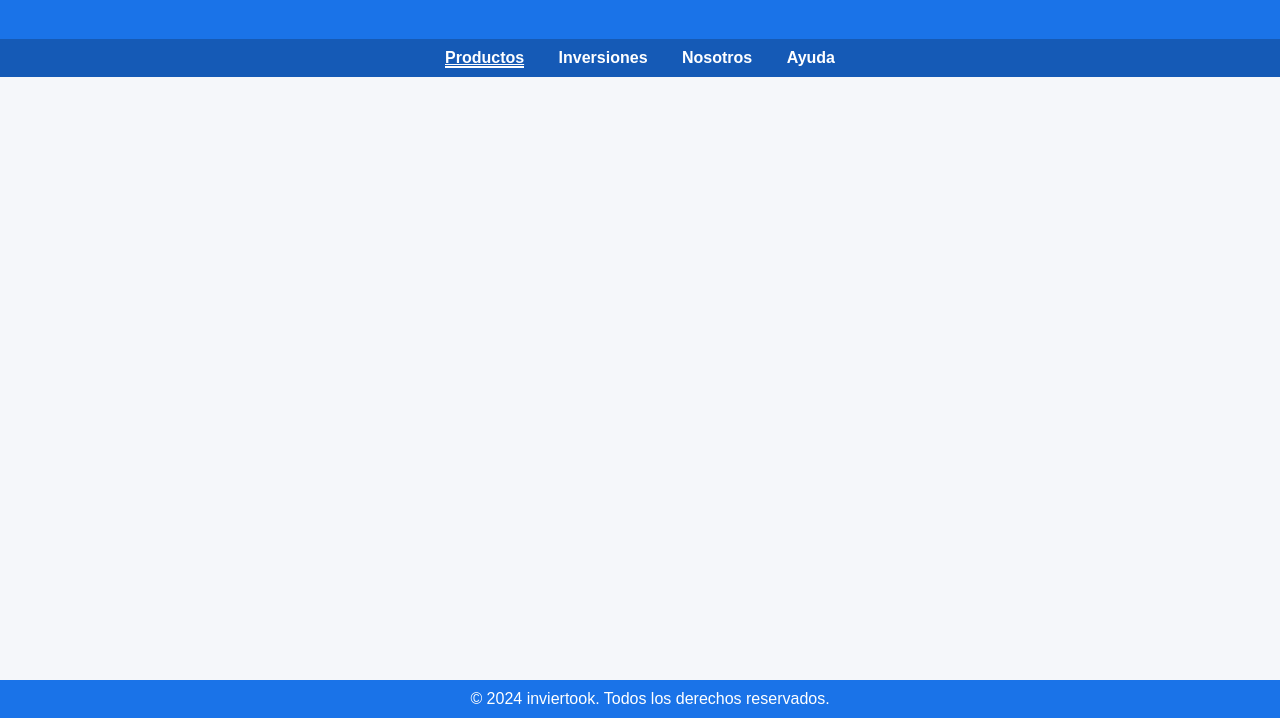
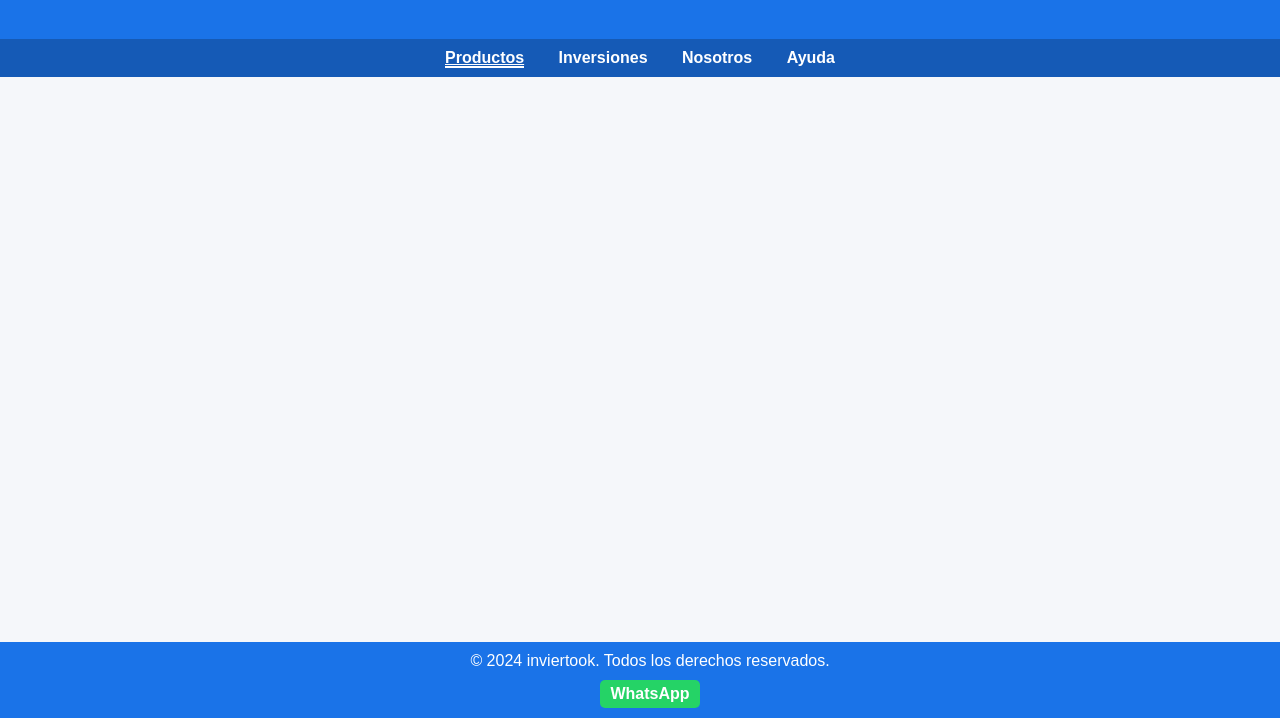
Before and after one commit to Inviertook/inviertook, a plain HTML site: page index.html in a window 1280 px wide. Shown: the part 82-800 px from the top of the page. Drawn offline with Linux system fonts and the light colour scheme.

Commit message:
Add files via upload

```diff
--- a/index.html
+++ b/index.html
@@ -82,12 +82,14 @@
   </nav>
 
   <main>
-    <!-- Contenido completo omitido aquí por espacio -->
-    <!-- El código completo está incluido en el archivo real -->
+    <!-- Aquí va todo el contenido completo de cada sección -->
+    <!-- Ya incluido en el HTML leído del canvas -->
   </main>
 
   <footer>
     &copy; 2024 inviertook. Todos los derechos reservados.
+    <br>
+    <a class="whatsapp-button" href="https://wa.me/56997245817" target="_blank" style="display:inline-block;margin-top:10px;padding:5px 10px;background:#25d366;color:white;border-radius:5px;text-decoration:none;font-weight:bold;">WhatsApp</a>
   </footer>
 
   <script>
@@ -96,13 +98,16 @@
       document.querySelectorAll('main section').forEach(sec => {
         sec.classList.remove('active');
       });
+
       const target = document.getElementById(id);
       if (target) {
         target.classList.add('active');
       }
+
       document.querySelectorAll('nav a').forEach(a => a.classList.remove('active-tab'));
       if (enlace) enlace.classList.add('active-tab');
     }
+
     window.onload = function () {
       mostrarSeccion('productos', document.querySelector('nav a'));
     };
```
